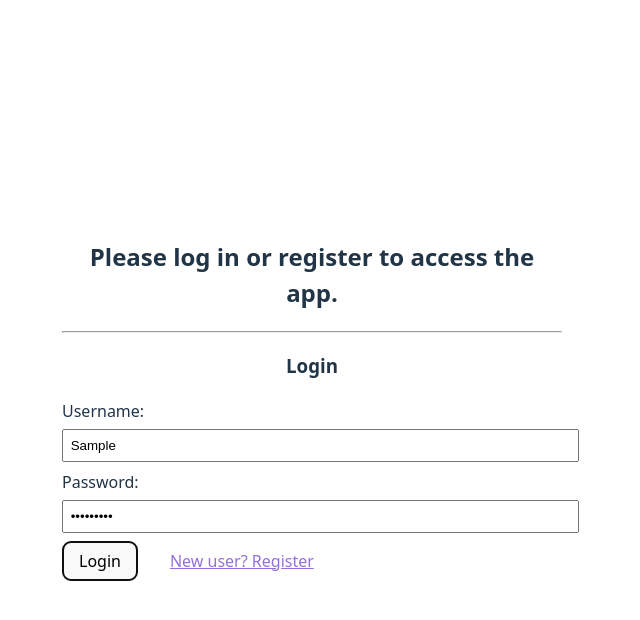
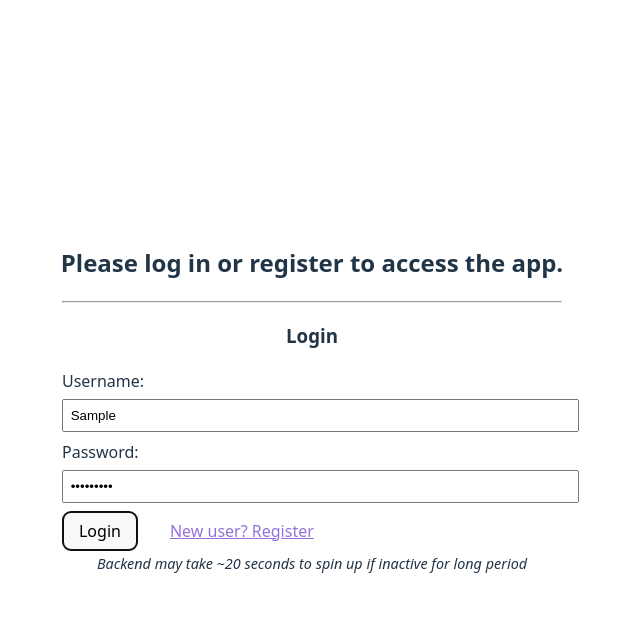
Before and after one commit to LPhinney1/ITIS4166-FinalProject, a React (Vite) app in the folder front/: page / in a window 1280 px wide. Both pictures are taken after typing "Sample", "Sample123" into the empty fields and a click on the button "Login". Shown: the top 620 px of the page, without its empty margins (328-968 px from the left). Built offline with nearby package versions, Linux system fonts and the light colour scheme; no server answers.

Commit message:
updated style

```diff
--- a/front/src/App.tsx
+++ b/front/src/App.tsx
@@ -30,16 +30,17 @@ function App() {
 
     if (!token) {
         return (
-            <div style={{ padding: '2em', maxWidth: '500px', margin: '0 auto' }}>
+            <div style={{ padding: '1em', maxWidth: '600px', margin: 'auto auto' }}>
                 <h2>Please log in or register to access the app.</h2>
                 <AuthForm onLogin={login} />
+                <em style={{ textAlign: "center", fontSize: "0.9em" }}>Backend may take ~20 seconds to spin up if inactive for long period</em>
             </div>
         );
     }
 
     return (
         <div style={{ padding: '1em', textAlign: 'center' }}>
-            <button onClick={logout} style={{ float: 'right', marginRight: '1em' }}>
+            <button onClick={logout} style={{ margin: '1em' }}>
                 Logout
             </button>
             <div>
```
